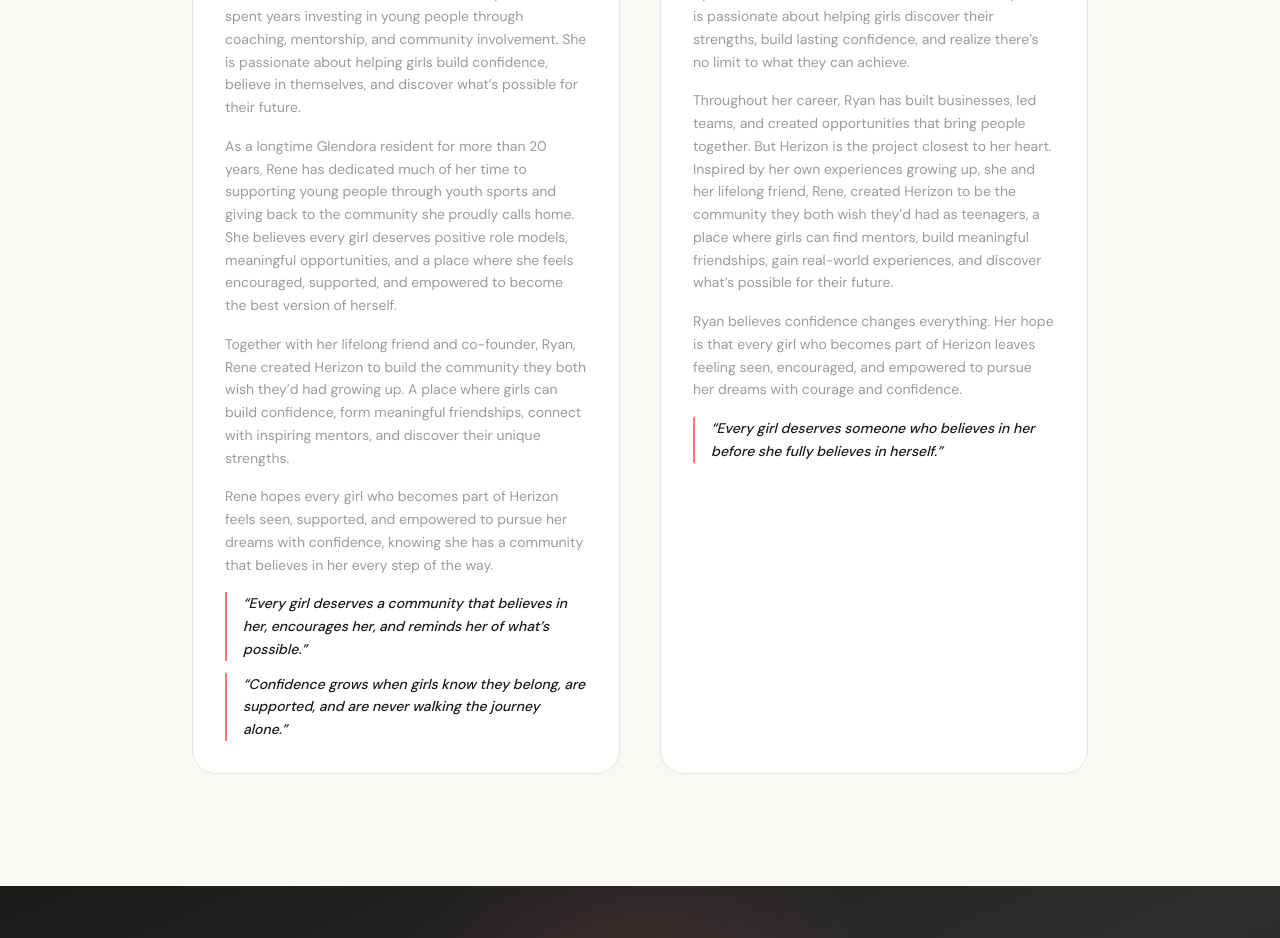
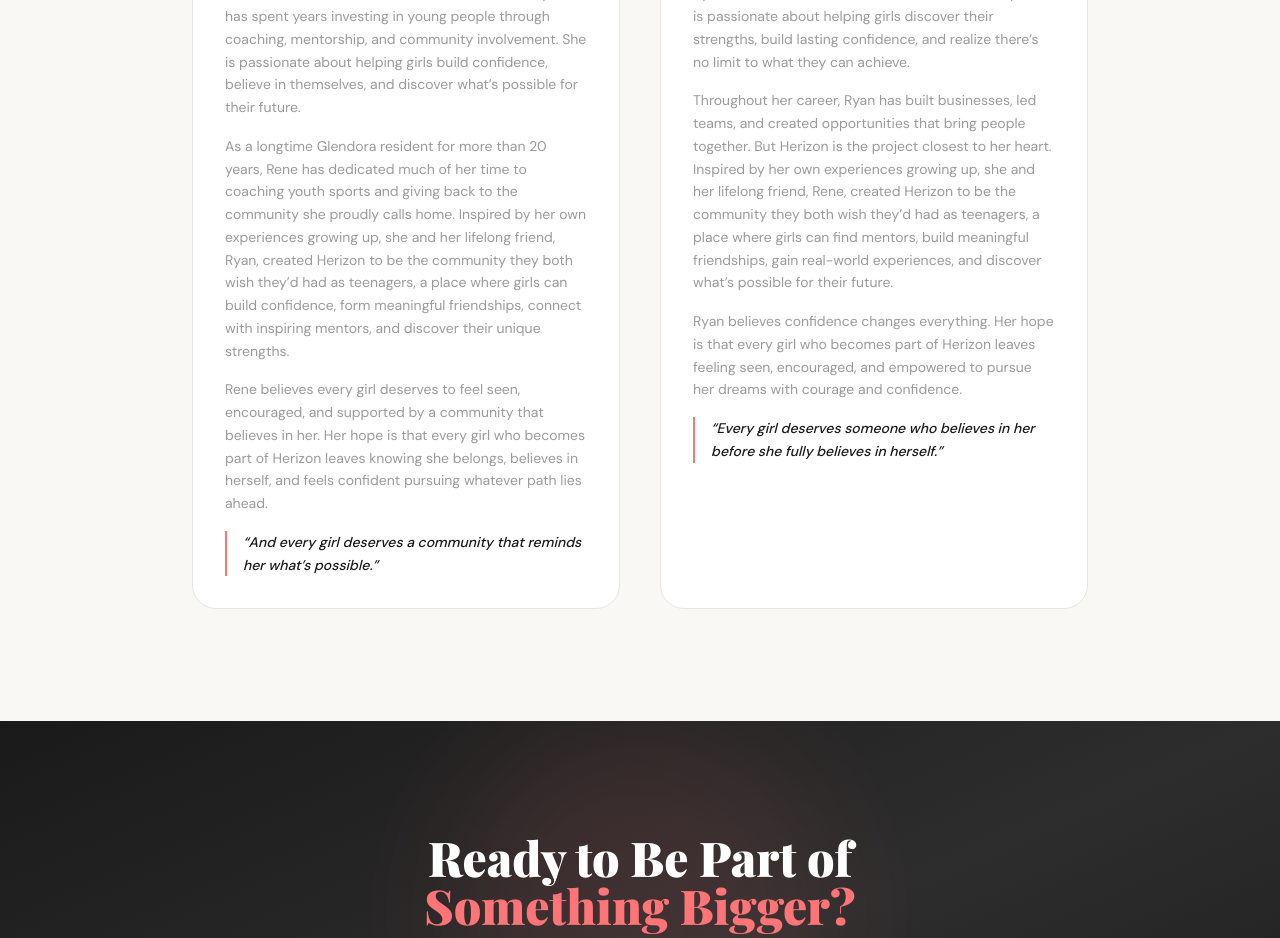
Before and after one commit to flourishprosper/herizonsociety-website, a Next.js app: page /about in a window 1280 px wide. Shown: the part 5780-6718 px from the top of the page. Built offline with nearby package versions, Linux system fonts and the light colour scheme; a web font is replaced by a local one.

Commit message:
Update Rene Babich bio on About page

```diff
--- a/src/app/about/page.tsx
+++ b/src/app/about/page.tsx
@@ -318,25 +318,17 @@ export default function AboutPage() {
                 </p>
                 <div className="space-y-4 text-[#9B9B9B] text-sm leading-relaxed">
                   <p>
-                    Rene is the Co-Founder of Herizon Society and has spent years investing in young people through coaching, mentorship, and community involvement. She is passionate about helping girls build confidence, believe in themselves, and discover what&rsquo;s possible for their future.
+                    Rene Babich is the Co-Founder of Herizon Society and has spent years investing in young people through coaching, mentorship, and community involvement. She is passionate about helping girls build confidence, believe in themselves, and discover what&rsquo;s possible for their future.
                   </p>
                   <p>
-                    As a longtime Glendora resident for more than 20 years, Rene has dedicated much of her time to supporting young people through youth sports and giving back to the community she proudly calls home. She believes every girl deserves positive role models, meaningful opportunities, and a place where she feels encouraged, supported, and empowered to become the best version of herself.
+                    As a longtime Glendora resident for more than 20 years, Rene has dedicated much of her time to coaching youth sports and giving back to the community she proudly calls home. Inspired by her own experiences growing up, she and her lifelong friend, Ryan, created Herizon to be the community they both wish they&rsquo;d had as teenagers, a place where girls can build confidence, form meaningful friendships, connect with inspiring mentors, and discover their unique strengths.
                   </p>
                   <p>
-                    Together with her lifelong friend and co-founder, Ryan, Rene created Herizon to build the community they both wish they&rsquo;d had growing up. A place where girls can build confidence, form meaningful friendships, connect with inspiring mentors, and discover their unique strengths.
+                    Rene believes every girl deserves to feel seen, encouraged, and supported by a community that believes in her. Her hope is that every girl who becomes part of Herizon leaves knowing she belongs, believes in herself, and feels confident pursuing whatever path lies ahead.
                   </p>
-                  <p>
-                    Rene hopes every girl who becomes part of Herizon feels seen, supported, and empowered to pursue her dreams with confidence, knowing she has a community that believes in her every step of the way.
-                  </p>
-                  <div className="space-y-3 mt-4">
-                    <blockquote className="border-l-2 border-[#FF7477] pl-4 text-[#1A1A1A] font-medium italic">
-                      &ldquo;Every girl deserves a community that believes in her, encourages her, and reminds her of what&rsquo;s possible.&rdquo;
-                    </blockquote>
-                    <blockquote className="border-l-2 border-[#FF7477] pl-4 text-[#1A1A1A] font-medium italic">
-                      &ldquo;Confidence grows when girls know they belong, are supported, and are never walking the journey alone.&rdquo;
-                    </blockquote>
-                  </div>
+                  <blockquote className="border-l-2 border-[#FF7477] pl-4 text-[#1A1A1A] font-medium italic mt-4">
+                    &ldquo;And every girl deserves a community that reminds her what&rsquo;s possible.&rdquo;
+                  </blockquote>
                 </div>
               </div>
             </div>
```
